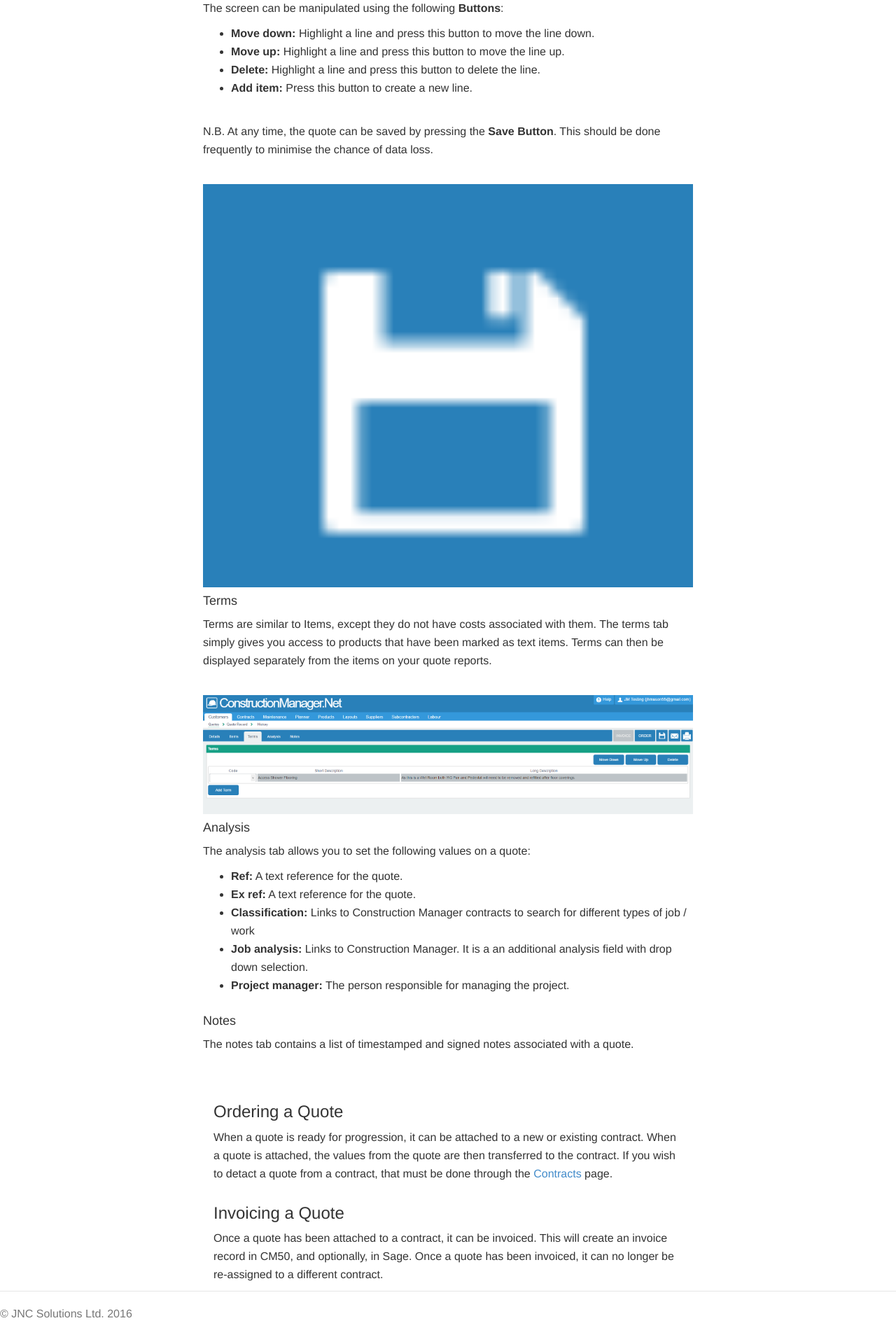
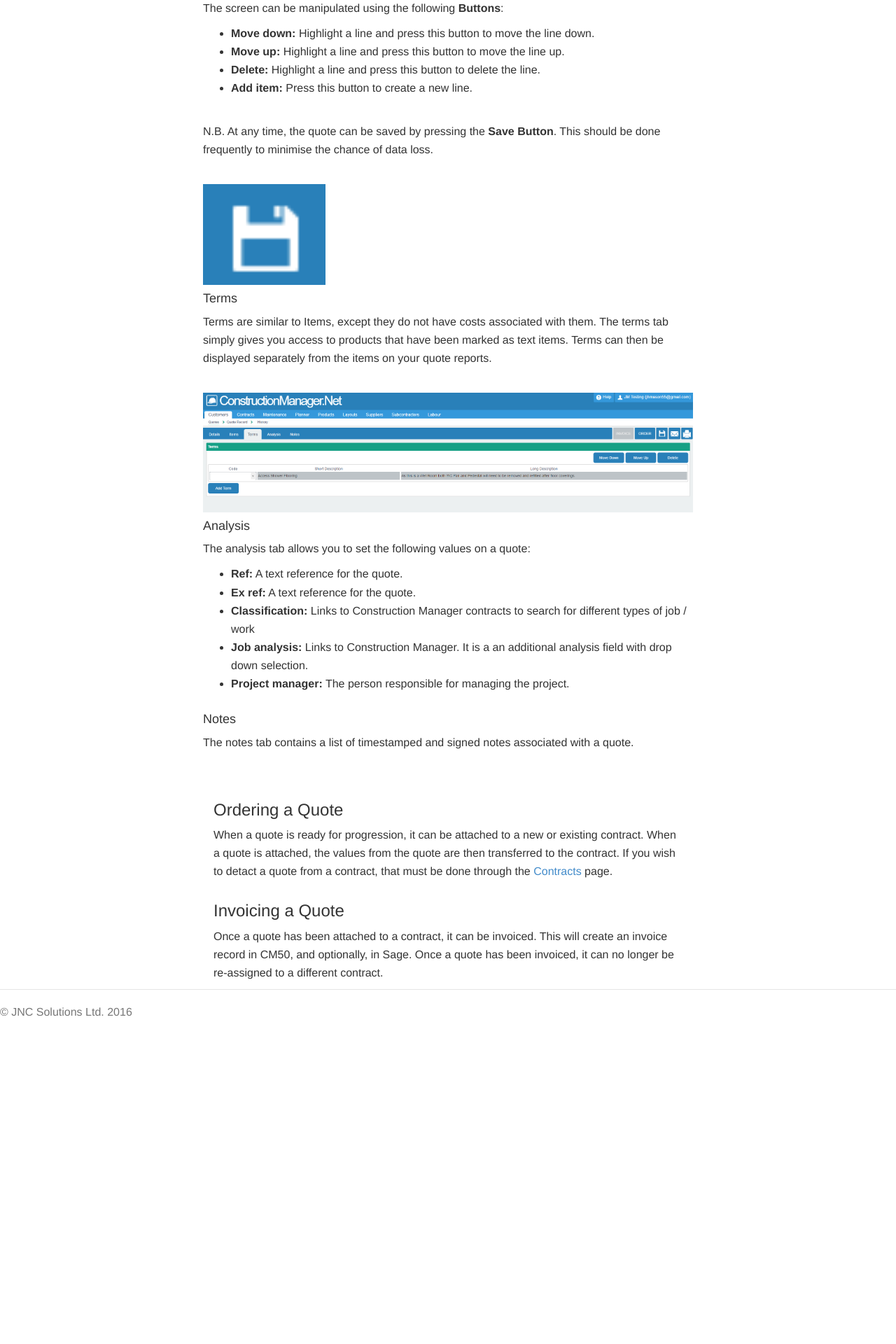
Before and after one commit to JNCSolutions/ConstructionManagerDocs, a Jekyll site: the page built from quotes.html, in a window 1280 px wide. Shown: the part 3354-5274 px from the top of the page at 70% size. Built offline with Jekyll 4.4.1, drawn with Linux system fonts in a browser that asks for light colours; after the commit the page ends 4843 px from its top, so only the background shows below that.

Commit message:
Update quotes.html

```diff
--- a/quotes.html
+++ b/quotes.html
@@ -143,8 +143,8 @@ title: Quotes
     <p> N.B. At any time, the quote can be saved by pressing the <b>Save Button</b>.
         This should be done frequently to minimise the chance of data loss. </p>
      <br>
-        <img src="img/Save_Button.PNG" style="width: 100%;">
-    <br>
+        <img src="img/Save_Button.PNG" style="width: 25%; height: 25%">
+      <br>
     <h4 id="terms-tab">Terms</h4>
 
     <p>Terms are similar to Items, except they do not have costs associated with them. The terms tab simply gives you access to products that have been marked as text items. Terms can then be displayed separately from the items on your quote reports.</p>
```
